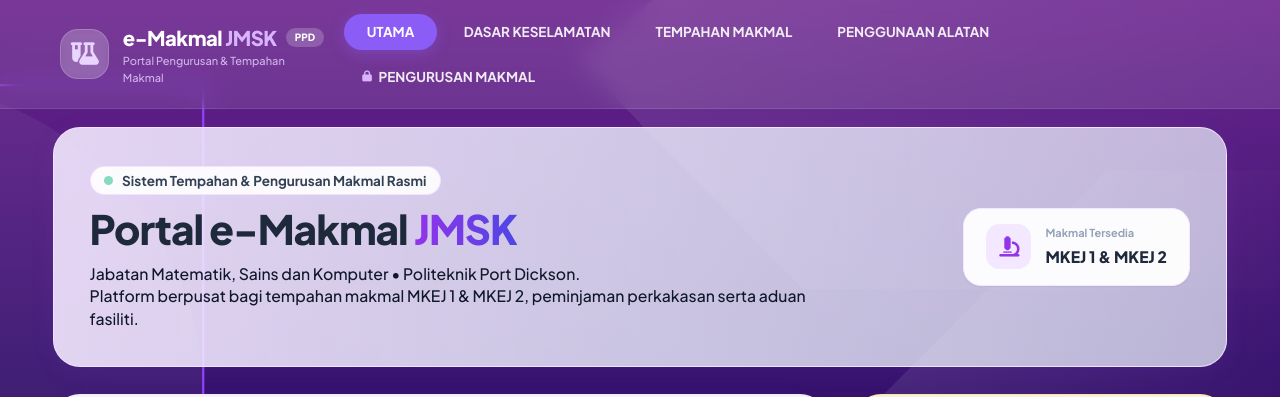
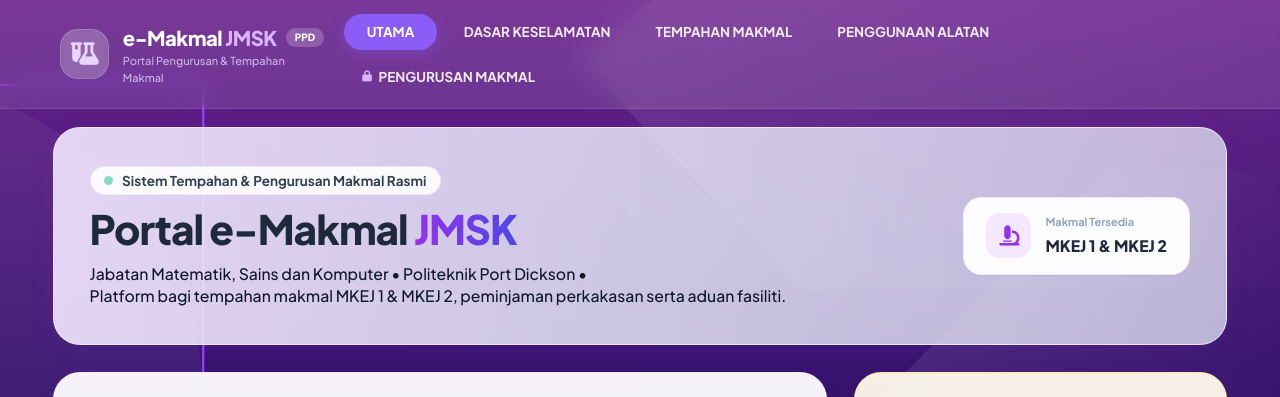
Before and after one commit to msproject-my/e-makmal_JMSK, a plain HTML site: page index.html in a window 1280 px wide. Shown: the top 397 px of the page. Drawn offline with nearby package versions, Linux system fonts and the light colour scheme.

Commit message:
Update institution description in index.html

```diff
--- a/index.html
+++ b/index.html
@@ -182,8 +182,8 @@
                             Portal e-Makmal <span class="bg-gradient-to-r from-purple-600 to-indigo-600 bg-clip-text text-transparent">JMSK</span>
                         </h1>
                         <p class="text-xs sm:text-sm text-slate-900 leading-relaxed font-medium">
-                            Jabatan Matematik, Sains dan Komputer • Politeknik Port Dickson.
-                        <br>Platform berpusat bagi tempahan makmal MKEJ 1 & MKEJ 2, peminjaman perkakasan serta aduan fasiliti.
+                            Jabatan Matematik, Sains dan Komputer • Politeknik Port Dickson •
+                        <br>Platform bagi tempahan makmal MKEJ 1 & MKEJ 2, peminjaman perkakasan serta aduan fasiliti.
                         </p>
                     </div>
 
```
